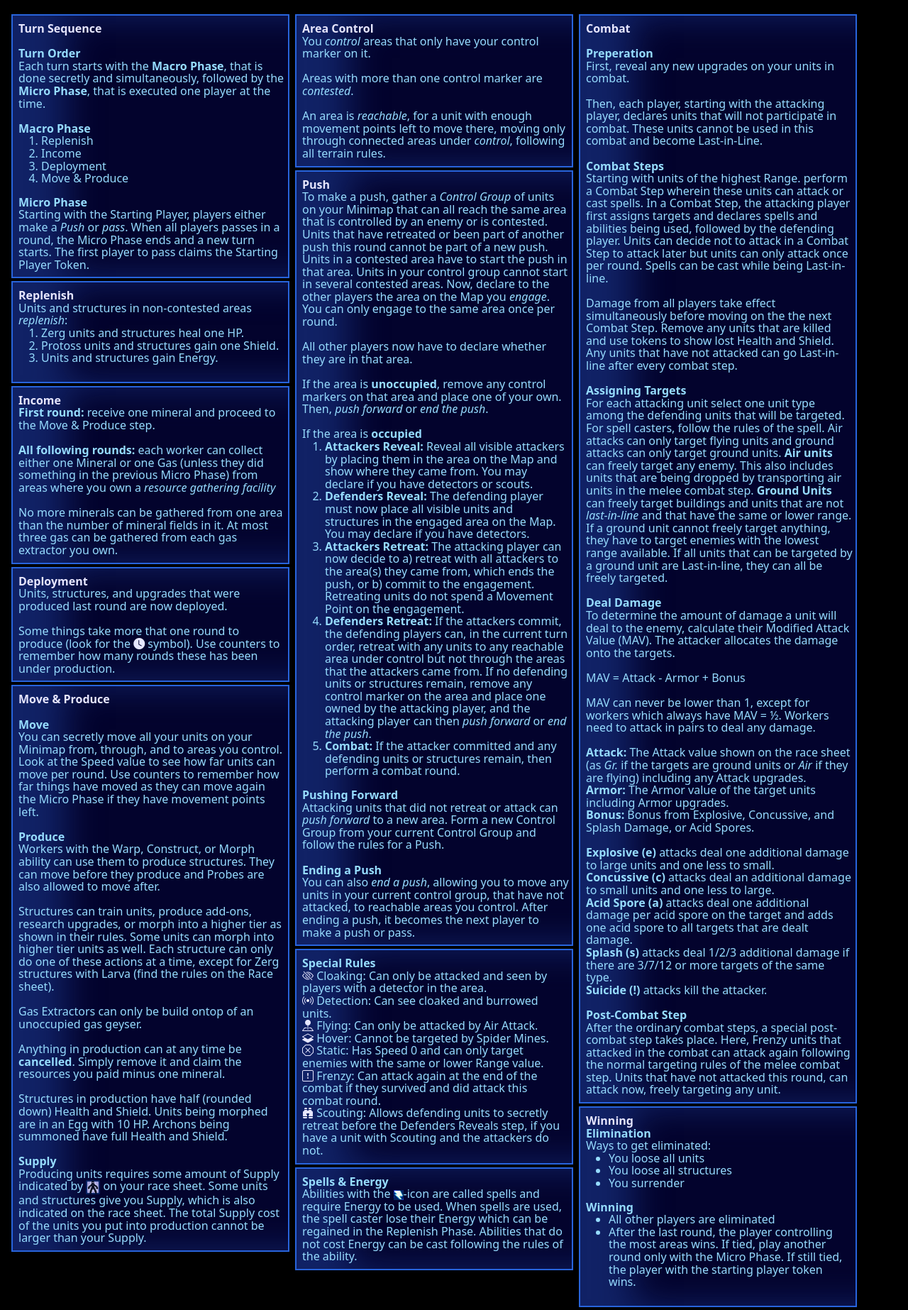
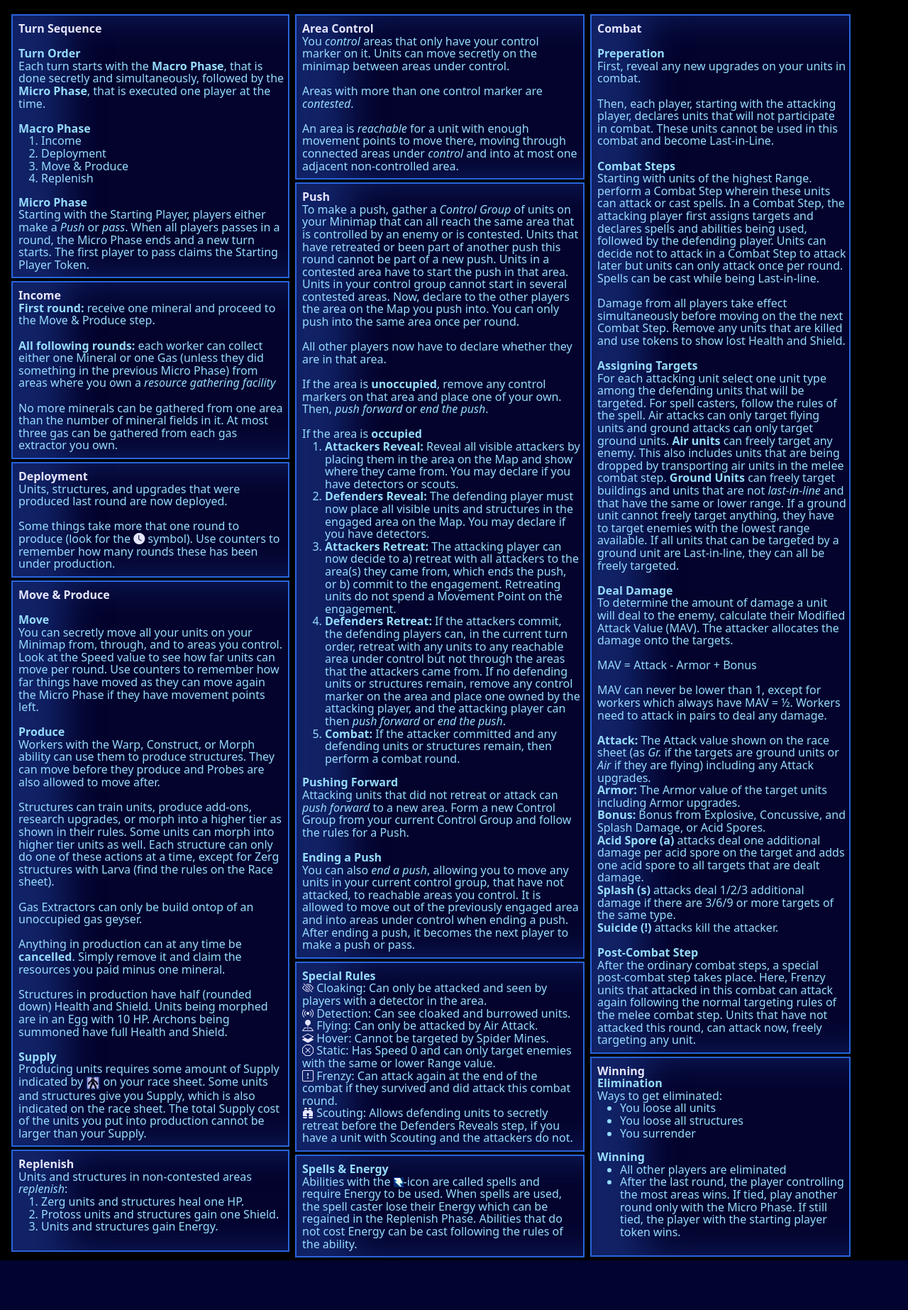
Before and after one commit to njustesen/TRTS, a Flask app: page /rules in a window 1280 px wide. Shown: the whole page at 71% size. After the commit the page ends 1776 px from the top, so only its background shows below. Run offline with Flask 2, Linux system fonts and the light colour scheme.

Commit message:
minor rule changes

```diff
--- a/starcraft/gfx/static/templates/rules.html
+++ b/starcraft/gfx/static/templates/rules.html
@@ -45,10 +45,10 @@
                                 <div>
                                     <b>Macro Phase</b>
                                     <ol>
-                                        <li>Replenish</li>
                                         <li>Income</li>
                                         <li>Deployment</li>
                                         <li>Move & Produce</li>
+                                        <li>Replenish</li>
                                     </ol>
                                 </div>
                                 <div>
@@ -58,17 +58,6 @@
                                     </div>
                                 </div>
                             </div>
-                        </div>
-                    </div>
-                    <div class="item border-2" style="padding: 4px; padding-top: 8px; padding-bottom: 8px">
-                        <div class="container content">
-                            <div class="title">Replenish</div>
-                            Units and structures in non-contested areas <i>replenish</i>:
-                            <ol>
-                                <li>Zerg units and structures heal one HP.</li>
-                                <li>Protoss units and structures gain one Shield.</li>
-                                <li>Units and structures gain Energy.</li>
-                            </ol>
                         </div>
                     </div>
                     <div class="item border-2" style="padding: 4px; padding-top: 8px; padding-bottom: 8px">
@@ -144,13 +133,25 @@
                             </div>
                         </div>
                     </div>
+                    <div class="item border-2" style="padding: 4px; padding-top: 8px; padding-bottom: 8px">
+                        <div class="container content">
+                            <div class="title">Replenish</div>
+                            Units and structures in non-contested areas <i>replenish</i>:
+                            <ol>
+                                <li>Zerg units and structures heal one HP.</li>
+                                <li>Protoss units and structures gain one Shield.</li>
+                                <li>Units and structures gain Energy.</li>
+                            </ol>
+                        </div>
+                    </div>
                 </div>
-                <div class="col-3" style="width: 400px">
+                <div class="col-3" style="width: 416px">
                     <div class="item border-2" style="padding: 4px; padding-top: 8px; padding-bottom: 8px">
                         <div class="container content">
                             <div class="title">Area Control</div>
                             <div>
                                 You <i>control</i> areas that only have your control marker on it.
+                                Units can move secretly on the minimap between areas under control.
                             </div>
                             <br>
                             <div>
@@ -158,7 +159,7 @@
                             </div>
                             <br>
                             <div>
-                                An area is <i>reachable</i>, for a unit with enough movement points left to move there, moving only through connected areas under <i>control</i>, following all terrain rules.
+                                An area is <i>reachable</i> for a unit with enough movement points to move there, moving through connected areas under <i>control</i> and into at most one adjacent non-controlled area.
                             </div>
                         </div>
                     </div>
@@ -170,8 +171,8 @@
                                 Units that have retreated or been part of another push this round cannot be part of a new push.
                                 Units in a contested area have to start the push in that area.
                                 Units in your control group cannot start in several contested areas.
-                                Now, declare to the other players the area on the Map you <i>engage</i>.
-                                You can only engage to the same area once per round.
+                                Now, declare to the other players the area on the Map you push into.
+                                You can only push into the same area once per round.
                             </div>
                             <br>
                             <div>
@@ -202,6 +203,7 @@
                             <div>
                                 <b>Ending a Push</b><br/>
                                 You can also <i>end a push</i>, allowing you to move any units in your current control group, that have not attacked, to reachable areas you control.
+                                It is allowed to move out of the previously engaged area and into areas under control when ending a push.
                                 After ending a push, it becomes the next player to make a push or pass.
                             </div>
                         </div>
@@ -232,7 +234,7 @@
                         </div>
                     </div>
                 </div>
-                <div class="col-3" style="width: 400px">
+                <div class="col-3" style="width: 375px">
                     <div class="item border-2" style="padding: 4px; padding-top: 8px; padding-bottom: 8px">
                         <div class="container content">
                             <div class="title">Combat</div>
@@ -257,7 +259,6 @@
                             <div>
                                 Damage from all players take effect simultaneously before moving on the the next Combat Step.
                                 Remove any units that are killed and use tokens to show lost Health and Shield.
-                                Any units that have not attacked can go Last-in-line after every combat step.
                             </div>
                             <br>
                             <div>
@@ -294,18 +295,11 @@
                                 <div>
                                     <b>Bonus:</b> Bonus from Explosive, Concussive, and Splash Damage, or Acid Spores.
                                 </div>
-                                <br />
-                                <div>
-                                    <b>Explosive (e)</b> attacks deal one additional damage to large units and one less to small.
-                                </div>
-                                <div>
-                                    <b>Concussive (c)</b> attacks deal an additional damage to small units and one less to large.
-                                </div>
                                 <div>
                                     <b>Acid Spore (a)</b> attacks deal one additional damage per acid spore on the target and adds one acid spore to all targets that are dealt damage.
                                 </div>
                                 <div>
-                                    <b>Splash (s)</b> attacks deal 1/2/3 additional damage if there are 3/7/12 or more targets of the same type.
+                                    <b>Splash (s)</b> attacks deal 1/2/3 additional damage if there are 3/6/9 or more targets of the same type.
                                 </div>
                                 <div>
                                     <b>Suicide (!)</b> attacks kill the attacker.
@@ -315,7 +309,7 @@
                             <div>
                                 <b>Post-Combat Step</b></br>
                                 After the ordinary combat steps, a special post-combat step takes place.
-                                Here, Frenzy units that attacked in the combat can attack again following the normal targeting rules of the melee combat step.
+                                Here, Frenzy units that attacked in this combat can attack again following the normal targeting rules of the melee combat step.
                                 Units that have not attacked this round, can attack now, freely targeting any unit.
                             </div>
                         </div>
```
Also changed, not shown: starcraft/gfx/data/starcraft.yaml (+8 -8 lines), starcraft/gfx/static/img/protoss/background.png (added).
